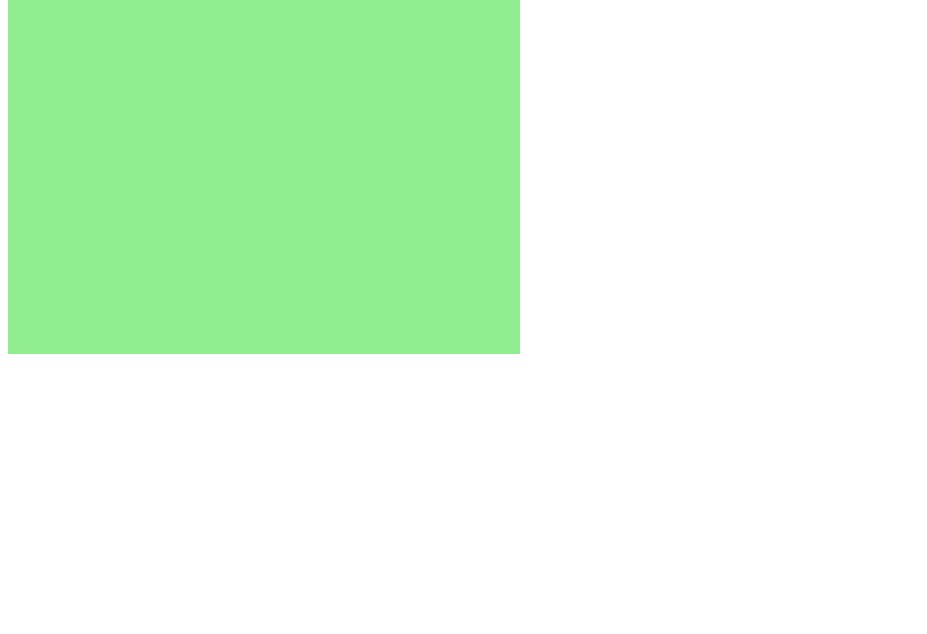
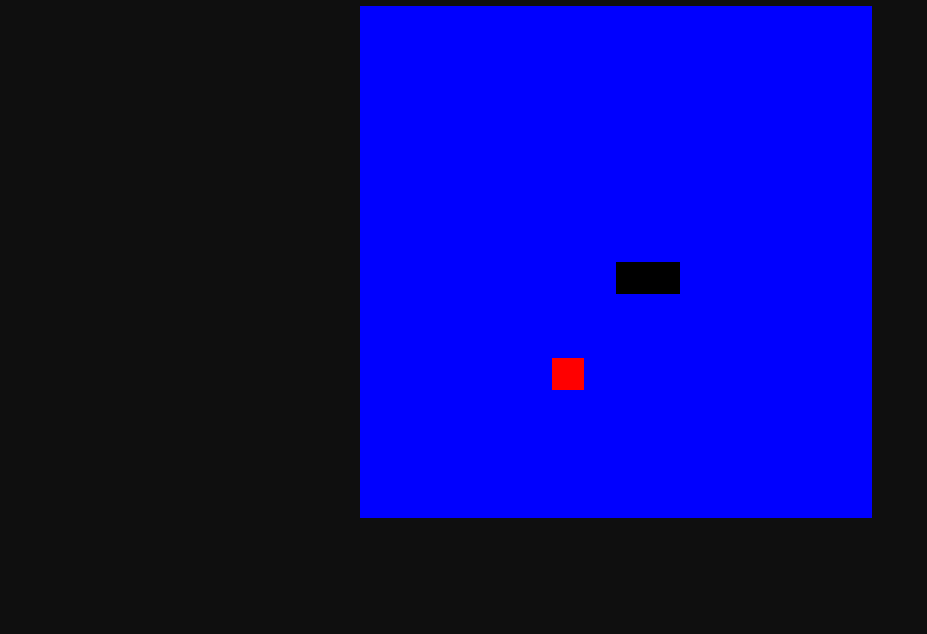
Before and after one commit to ClaudioRaphaelCT/jogo_cobrinha, a plain HTML site: page index.htm in a window 1280 px wide. Shown: the part 166-800 px from the top of the page, without its empty margins (0-927 px from the left). Drawn offline with Linux system fonts and the light colour scheme.

Commit message:
jogo da cobrinha feito

```diff
--- a/index.htm
+++ b/index.htm
@@ -2,13 +2,14 @@
 <html lang="en">
 <head>
     <meta charset="UTF-8">
-    <meta http-equiv="X-UA-Compatible" content="IE=edge">
     <meta name="viewport" content="width=device-width, initial-scale=1.0">
+    <meta http-equiv="X-UA-Compatible" content="ie=edge">
+    <title>Snake Game</title>
     <link rel="stylesheet" href="style.css">
     <script defer src="script.js"></script>
-    <title>Snake</title>
 </head>
 <body>
+    <h1>SNAKE GAME!</h1>
     <canvas id="snake" width="512" height="512"></canvas>
 </body>
 </html>
--- a/script.js
+++ b/script.js
@@ -1,10 +1,83 @@
-let canvas = document.getElementById("snake");
-let context = canvas.getContext("2d");
+let canvas = document.getElementById("snake"); //criar elemento que irá rodar o jogo
+let context = canvas.getContext("2d"); //....
 let box = 32;
+let snake = []; //criar cobrinha como lista, já que ela vai ser uma série de coordenadas, que quando pintadas, criam os quadradinhos
+snake[0] ={
+    x: 8 * box,
+    y: 8 * box
+}
+let direction = "right";
+let food ={
+    x: Math.floor(Math.random() * 15 + 1) * box,
+    y: Math.floor(Math.random() * 15 + 1) * box
+}
 
 function criarBG(){
-    context.fillStyle = "lightgreen";
-    context.fillRect(0, 0 , 16 * box, 16 * box);
+    context.fillStyle = "blue";
+    context.fillRect(0, 0, 16*box, 16*box); //desenha o retângulo usando x e y e a largura e altura setadas
 }
 
-criarBG();
+function criarCobrinha (){
+    for(i = 0; i < snake.length; i++){
+        context.fillStyle = "black";
+        context.fillRect(snake[i].x, snake[i].y, box, box);
+    }
+}
+
+function drawFood (){
+    context.fillStyle = "red";
+    context.fillRect(food.x, food.y, box, box);
+}
+
+//quando um evento acontece, detecta e chama uma função
+document.addEventListener('keydown', update);
+
+function update(event){
+    if(event.keyCode == 37 && direction != 'right') direction = 'left';
+    if(event.keyCode == 38 && direction != 'down') direction = 'up';
+    if(event.keyCode == 39 && direction != 'left') direction = 'right';
+    if(event.keyCode == 40 && direction != 'up') direction = 'down';
+}
+
+function iniciarJogo(){
+
+    if(snake[0].x > 15*box && direction == "right") snake[0].x = 0;
+    if(snake[0].x < 0 && direction == 'left') snake[0].x = 16 * box;
+    if(snake[0].y > 15*box && direction == "down") snake[0].y = 0;
+    if(snake[0].y < 0 && direction == 'up') snake[0].y = 16 * box;
+
+    for(i = 1; i < snake.length; i++){
+        if(snake[0].x == snake[i].x && snake[0].y == snake[i].y){
+            clearInterval(jogo);
+            alert('Game Over :(');
+        }
+    }
+
+    criarBG();
+    criarCobrinha();
+    drawFood();
+
+    let snakeX = snake[0].x;
+    let snakeY = snake[0].y;
+
+    if(direction == "right") snakeX += box;
+    if(direction == "left") snakeX -= box;
+    if (direction == "up") snakeY -= box;
+    if(direction == "down") snakeY += box;
+
+    if(snakeX != food.x || snakeY != food.y){
+        snake.pop(); //pop tira o último elemento da lista
+    }else{
+        food.x = Math.floor(Math.random() * 15 +1) * box;
+        food.y = Math.floor(Math.random() * 15 +1) * box;
+    }
+
+    let newHead ={
+        x: snakeX,
+        y: snakeY
+    }
+
+    snake.unshift(newHead); //método unshift adiciona como primeiro quadradinho da cobrinha
+}
+
+let jogo = setInterval(iniciarJogo, 100);
--- a/style.css
+++ b/style.css
@@ -0,0 +1,10 @@
+body{
+    height: 95vh;
+    width: 95vw;
+    display: flex;
+    flex-direction: column;
+    justify-content: center;
+    align-items: center;
+    background-color:rgb(15, 15, 15);
+    color: rgb(52, 165, 52);
+}
```
